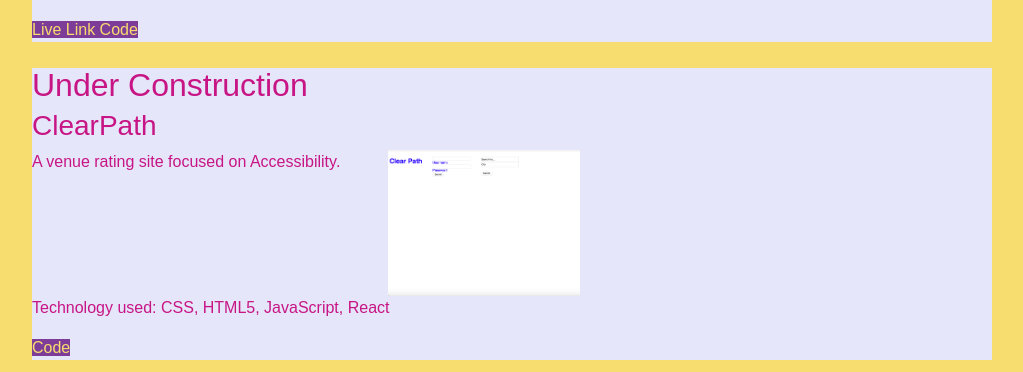
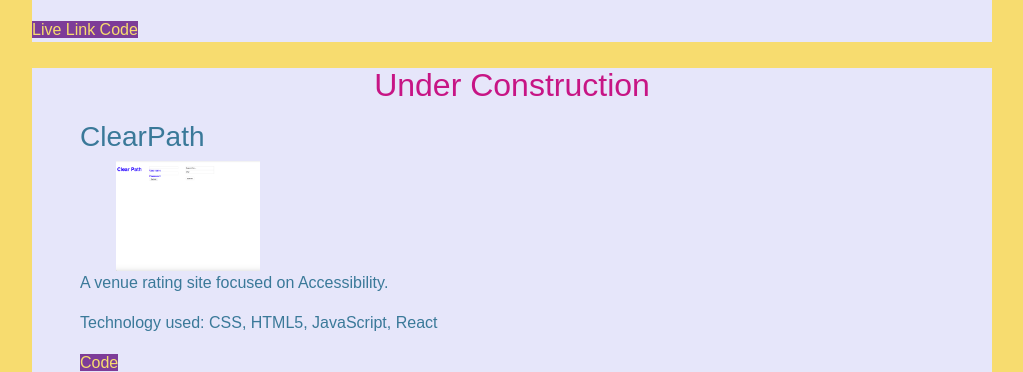
Before and after one commit to Smahima/smahima.github.io, a React (Create React App) app: page /projects in a window 1280 px wide. Shown: the part 1068-1440 px from the top of the page, without its empty margins (32-1055 px from the left). Built offline with nearby package versions, Linux system fonts and the light colour scheme.

Commit message:
centered under construction header on projects page

```diff
--- a/src/components/Projects.js
+++ b/src/components/Projects.js
@@ -12,8 +12,6 @@ export default class Projects extends Component {
   render() {
 
      return (
-
-
 
        <div className="portfolio">
 
@@ -51,13 +49,16 @@ export default class Projects extends Component {
          </div>
 
         <div className="inProgress">
-        <h2>Under Construction</h2>
-          <h3> ClearPath</h3>
-          <img src={clearpath} className="portfolio-image"/>
-          <p className="project-details"> A venue rating site focused on Accessibility.</p>
-          <p className="technology"> <span className="bold"> Technology used:</span> CSS, HTML5, JavaScript, React</p>
+          <a id="under-construction"><h2>Under Construction</h2></a>
+
+          <div className="project">
+            <h3> ClearPath</h3>
+            <img src={clearpath} className="portfolio-image"/>
+            <p className="project-details"> A venue rating site focused on Accessibility.</p>
+            <p className="technology"> <span className="bold"> Technology used:</span> CSS, HTML5, JavaScript, React</p>
           <div className="project-links">
-            <a href="https://github.com/Smahima/clearPath"> Code</a>
+              <a href="https://github.com/Smahima/clearPath">Code</a>
+          </div>
           </div>
          </div>
 
--- a/src/styles/index.css
+++ b/src/styles/index.css
@@ -150,6 +150,10 @@ h5 {
   margin: 2% 20% 0 5%;
 }
 
+#under-construction {
+text-align: center;
+}
+
 .project-details {
   float: left;
 
```
